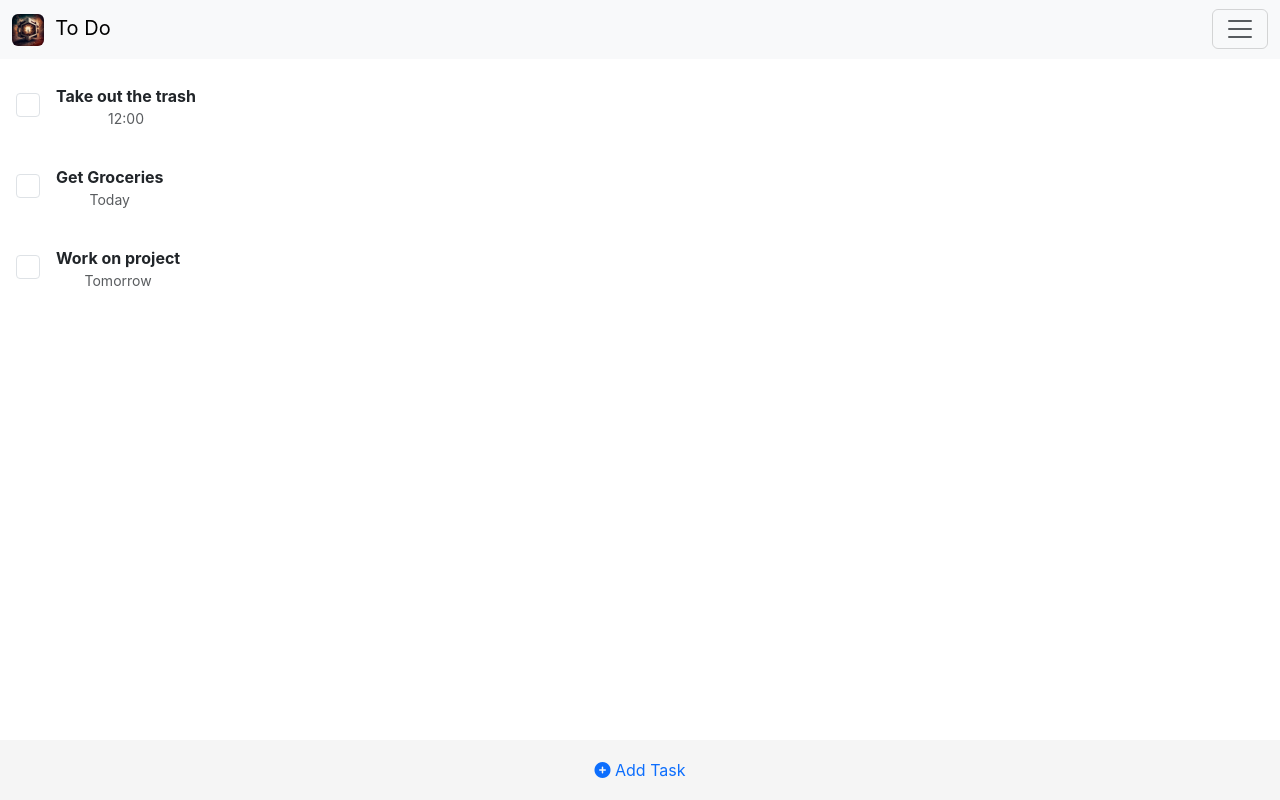
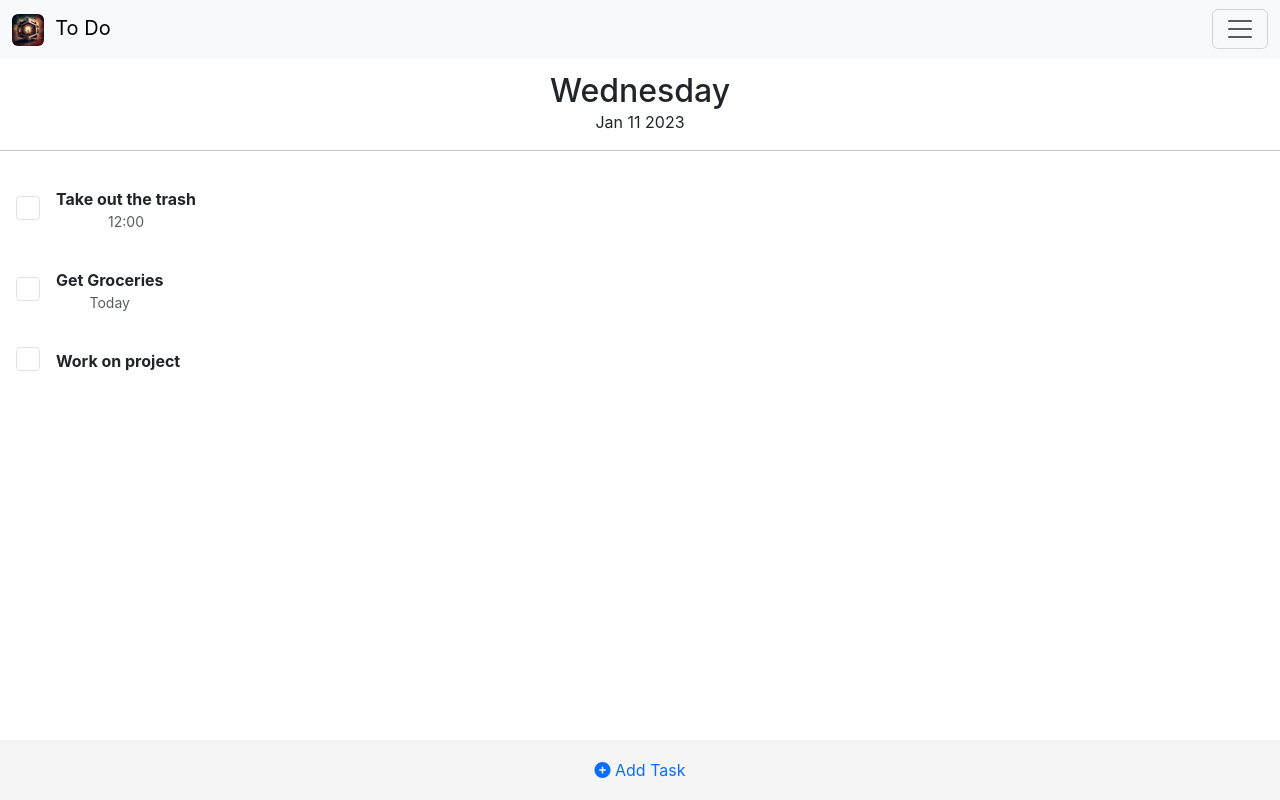
Before and after one commit to DAOSpaces/demo, a React (Create React App) app: page / in a window 1280 px wide. Built offline with nearby package versions, Linux system fonts and the light colour scheme.

Commit message:
day of week

```diff
--- a/src/TaskBoard.tsx
+++ b/src/TaskBoard.tsx
@@ -1,12 +1,14 @@
 import React from 'react';
 import DraggableList from './DraggableList';
 import Task from './Task';
+import { Utils } from './Utils';
 
 interface TaskBoardProps {
     tasks: Task[],
+    date: Date,
 }
 
-const TaskBoard: React.FC<TaskBoardProps> = ({ tasks }) => {
+const TaskBoard: React.FC<TaskBoardProps> = ({ tasks, date }) => {
 
     const items = tasks.map(task => (
         <Task key={task.id} task={task} />
@@ -15,6 +17,9 @@ const TaskBoard: React.FC<TaskBoardProps> = ({ tasks }) => {
     return (
       <div className="task-board">
         <div className="flex fill center header-spacer">
+          <h2 className='mt-2 mb-0'>{Utils.getDayName(date)}</h2>
+          <div>{new Date().toDateString().substr(4)}</div>
+          <hr></hr>
             <DraggableList items={items} />
             <div className="footer d-grid mt-auto">
                 <button className="btn btn-outline-primary" type="button">
--- a/src/Utils.tsx
+++ b/src/Utils.tsx
@@ -20,6 +20,17 @@ export class Utils {
         newArr.splice(index1, 1, arr[index2]);
         newArr.splice(index2, 1, arr[index1]);
         return newArr;
-      }
+    }
+
+    static getDayName(date:Date)
+    {
+        return date.toLocaleDateString("en-US", { weekday: 'long' });
+    }
+
+    static addDays(date:Date, days:number) {
+        var result = new Date(date);
+        result.setDate(result.getDate() + days);
+        return result;
+    }
 
 }
--- a/src/Viewpager.tsx
+++ b/src/Viewpager.tsx
@@ -8,13 +8,13 @@ import styles from './Viewpager.module.css'
 
 function Viewpager() {
   const pages = [
-  <TaskBoard tasks={[
+  <TaskBoard date={new Date()} tasks={[
     { id: 1, title: 'Take out the trash', text: '', time: '12:00' },
     { id: 2, title: 'Get Groceries', text: 'Publix', time: 'Today' },
-    { id: 3, title: 'Work on project', text:"", time:'Tomorrow' }]}/>,
-  <TaskBoard tasks={[
+    { id: 3, title: 'Work on project', text:"", time:'' }]}/>,
+  <TaskBoard date={Utils.addDays(new Date(),1)} tasks={[
     { id: 1, title: 'Sit around all day', text:"", time:'' }]}/>,
-  <TaskBoard tasks={[
+  <TaskBoard date={Utils.addDays(new Date(),2)} tasks={[
     { id: 1, title: 'One', text:"", time:'' },
     { id: 2, title: 'Two', text:"", time:'' },
     { id: 3, title: 'Three', text:"", time:'' },
```
